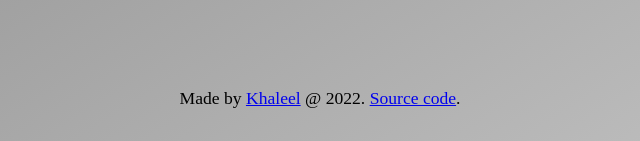
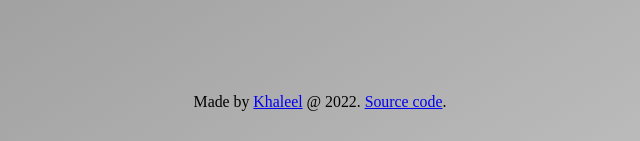
Before and after one commit to xaleel/js-calculator, a React app: page / in a window 1280 px wide. Shown: the part 656-797 px from the top of the page, 320-960 px from the left. Built offline with nearby package versions, Linux system fonts and the light colour scheme; a web font is replaced by a local one.

Commit message:
fixed styles

```diff
--- a/public/styles.css
+++ b/public/styles.css
@@ -132,4 +132,5 @@ h4:hover, #add:hover, #divide:hover, #multiply:hover, #substract:hover{
     bottom: 1rem;
     left: 50%;
     transform: translateX(-50%);
+    font-size: 90%;
 }
--- a/src/index.js
+++ b/src/index.js
@@ -180,7 +180,7 @@ class App extends Component {
                 {'Made by '}
                 <a href='https://xaleel.github.io/' target="_blank" rel="noopener noreferrer">Khaleel</a>
                 {' @ 2022. '}
-                <a href='https://github.com/xaleel/Markdown-Previewer' target="_blank" rel="noopener noreferrer">Source code</a>.
+                <a href='https://github.com/xaleel/js-calculator/' target="_blank" rel="noopener noreferrer">Source code</a>.
               </p>
           </div>
       </div>
```
